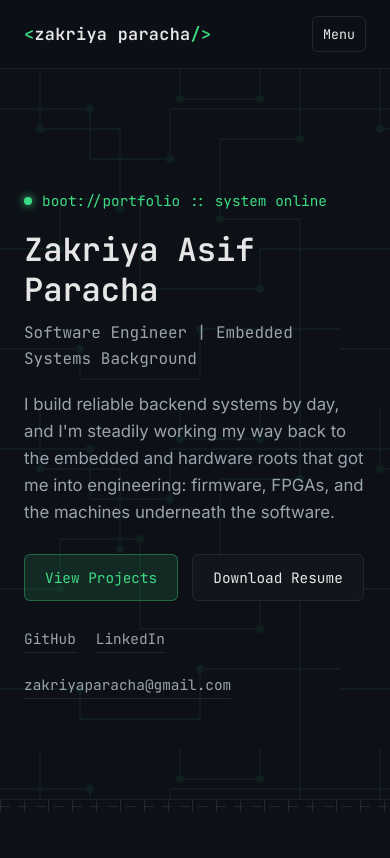
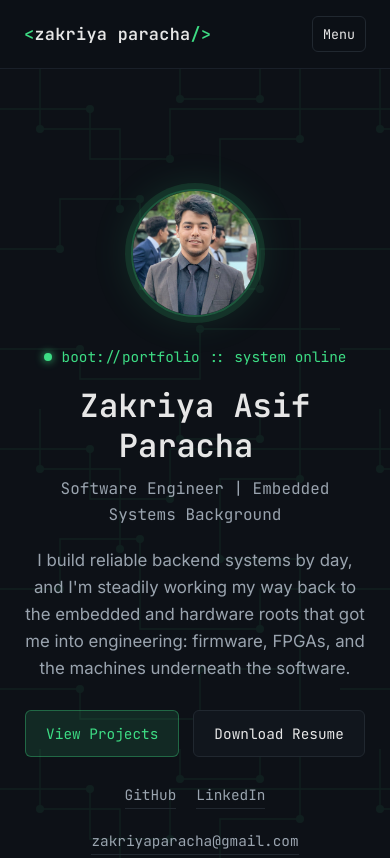
Before and after one commit to ZakriyaParacha46/Portfolio, a plain HTML site: page index.html in a window 390 px wide. Shown: the top 858 px of the page. Drawn offline with Linux system fonts and the light colour scheme.

Commit message:
Add headshot to home and resume pages
Adds a circular headshot photo next to the hero text on the homepage
and beside the name in the resume header, with an accent glow ring to
match the site's theme. Excluded from the print stylesheet, so the
downloadable resume.pdf stays photo-free.

```diff
--- a/css/style.css
+++ b/css/style.css
@@ -286,6 +286,57 @@ code, .mono {
   position: relative;
   max-width: var(--maxw);
   margin: 0 auto;
+}
+
+.hero-layout {
+  display: flex;
+  align-items: center;
+  justify-content: space-between;
+  gap: 48px;
+}
+
+.hero-text {
+  flex: 1;
+  min-width: 0;
+}
+
+.hero-photo-wrap {
+  flex-shrink: 0;
+}
+
+.hero-photo {
+  width: 180px;
+  height: 180px;
+  border-radius: 50%;
+  object-fit: cover;
+  border: 2px solid var(--accent-border);
+  box-shadow: 0 0 0 6px var(--accent-dim), 0 0 40px rgba(61, 220, 132, 0.15);
+}
+
+@media (max-width: 860px) {
+  .hero-layout {
+    flex-direction: column-reverse;
+    text-align: center;
+    gap: 28px;
+  }
+
+  .hero-photo {
+    width: 128px;
+    height: 128px;
+  }
+
+  .hero-kicker {
+    justify-content: center;
+  }
+
+  .hero-pitch {
+    margin-left: auto;
+    margin-right: auto;
+  }
+
+  .btn-row, .social-row {
+    justify-content: center;
+  }
 }
 
 .hero-kicker {
@@ -1031,6 +1082,21 @@ code, .mono {
   margin-bottom: 6px;
 }
 
+.resume-identity {
+  display: flex;
+  align-items: center;
+  gap: 20px;
+}
+
+.resume-photo {
+  width: 72px;
+  height: 72px;
+  border-radius: 50%;
+  object-fit: cover;
+  border: 2px solid var(--accent-border);
+  flex-shrink: 0;
+}
+
 .resume-contact {
   font-family: var(--font-mono);
   font-size: 0.85rem;
@@ -1123,7 +1189,7 @@ code, .mono {
     --accent: #1a7a45;
   }
 
-  .site-nav, .site-footer, #resume-download-bar, .skip-link {
+  .site-nav, .site-footer, #resume-download-bar, .skip-link, .resume-photo {
     display: none !important;
   }
 
--- a/index.html
+++ b/index.html
@@ -43,6 +43,8 @@
     <section class="hero">
       <div class="hero-bg" style="background-image:url('assets/circuit-pattern.svg')"></div>
       <div class="hero-inner">
+        <div class="hero-layout">
+          <div class="hero-text">
             <div class="hero-kicker">boot://portfolio :: system online</div>
             <h1 data-typewriter='["Zakriya Asif Paracha"]'>Zakriya Asif Paracha<span class="cursor" aria-hidden="true"></span></h1>
             <p class="hero-title">Software Engineer | Embedded Systems Background</p>
@@ -59,6 +61,11 @@
               <a href="https://github.com/ZakriyaParacha46" target="_blank" rel="noopener">GitHub</a>
               <a href="https://www.linkedin.com/in/zakriya-paracha/" target="_blank" rel="noopener">LinkedIn</a>
               <a href="mailto:zakriyaparacha@gmail.com">zakriyaparacha@gmail.com</a>
+            </div>
+          </div>
+          <div class="hero-photo-wrap">
+            <img class="hero-photo" src="assets/headshot.jpeg" alt="Zakriya Asif Paracha" width="180" height="180" />
+          </div>
         </div>
       </div>
     </section>
```
Also changed, not shown: resume.html (+6 -3 lines), assets/headshot.jpeg (added), 1 other file. Lines whose indentation alone changed are shown as unchanged.
